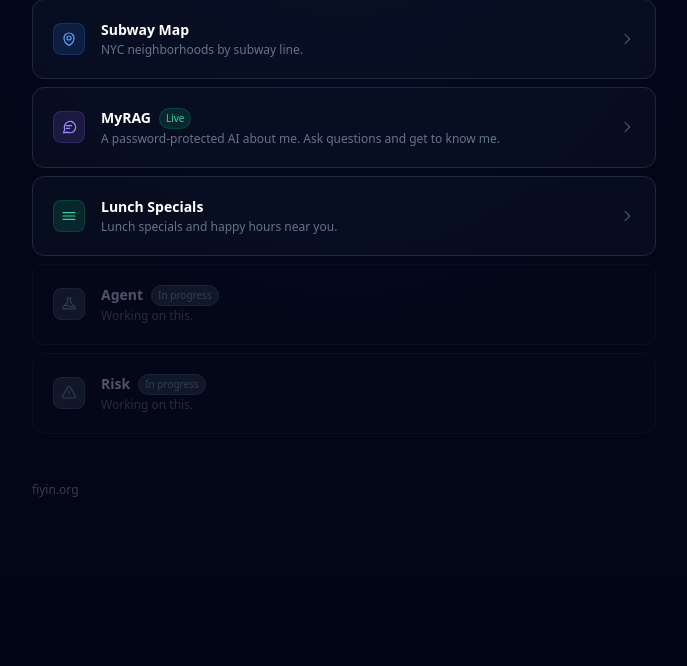
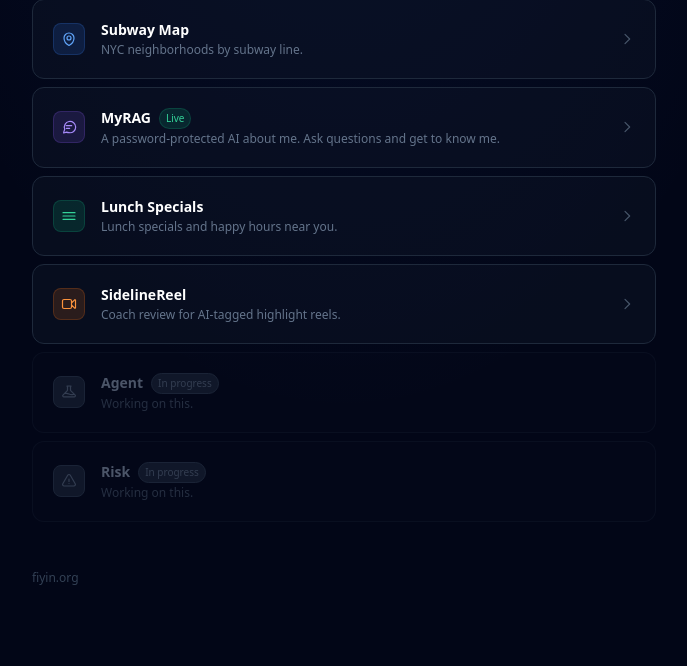
Before and after one commit to fiyinadeyera/fiyin-os, a Flask app: page / in a window 1280 px wide. Shown: the part 488-1154 px from the top of the page, without its empty margins (296-983 px from the left). Before the commit the page ends 985 px from the top, so only its background shows below. Run offline with Flask 3, Linux system fonts and the light colour scheme; some libraries are stand-ins or nearby versions; some web fonts are replaced.

Commit message:
Add SidelineReel card to homepage
Fifth project card, external link to the deployed prototype, no badge
matching the other demos. Distinct orange accent so it reads apart from
Lunch Specials above it. Updates the documented project order.

Co-Authored-By: Claude Opus 4.8 <noreply@anthropic.com>

```diff
--- a/templates/index.html
+++ b/templates/index.html
@@ -99,6 +99,25 @@
                 </svg>
             </a>
 
+            <a href="https://sidelinereel-coach-review.onrender.com" target="_blank" class="group flex items-center justify-between p-5 rounded-xl border border-slate-800 hover:border-slate-600 bg-slate-900/40 hover:bg-slate-900/70 transition-all duration-150">
+                <div class="flex items-center gap-4">
+                    <div class="w-8 h-8 rounded-lg bg-orange-500/15 border border-orange-500/20 flex items-center justify-center flex-shrink-0">
+                        <svg class="w-4 h-4 text-orange-400" fill="none" viewBox="0 0 24 24" stroke="currentColor" stroke-width="1.8">
+                            <path stroke-linecap="round" stroke-linejoin="round" d="M15.75 10.5l4.72-4.72a.75.75 0 011.28.53v11.38a.75.75 0 01-1.28.53l-4.72-4.72M4.5 18.75h9a2.25 2.25 0 002.25-2.25v-9a2.25 2.25 0 00-2.25-2.25h-9A2.25 2.25 0 002.25 7.5v9a2.25 2.25 0 002.25 2.25z"/>
+                        </svg>
+                    </div>
+                    <div>
+                        <div class="flex items-center gap-2 mb-0.5">
+                            <span class="text-sm font-semibold text-white">SidelineReel</span>
+                        </div>
+                        <p class="text-xs text-slate-500">Coach review for AI-tagged highlight reels.</p>
+                    </div>
+                </div>
+                <svg class="w-4 h-4 text-slate-600 group-hover:text-slate-400 transition-colors" fill="none" viewBox="0 0 24 24" stroke="currentColor" stroke-width="1.8">
+                    <path stroke-linecap="round" stroke-linejoin="round" d="M9 5l7 7-7 7"/>
+                </svg>
+            </a>
+
             <div class="flex items-center justify-between p-5 rounded-xl border border-slate-800/50 bg-slate-900/20 opacity-50 cursor-default select-none">
                 <div class="flex items-center gap-4">
                     <div class="w-8 h-8 rounded-lg bg-slate-800 border border-slate-700 flex items-center justify-center flex-shrink-0">
```
Also changed, not shown: CLAUDE.md (+3 -2 lines).
